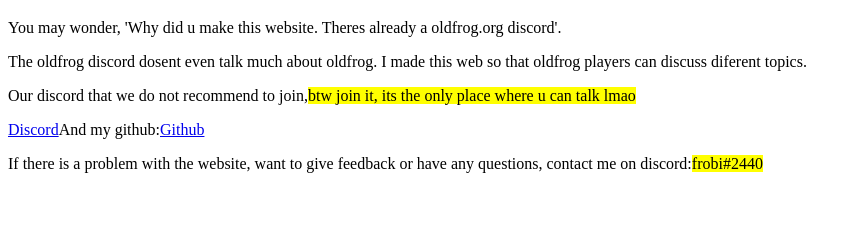
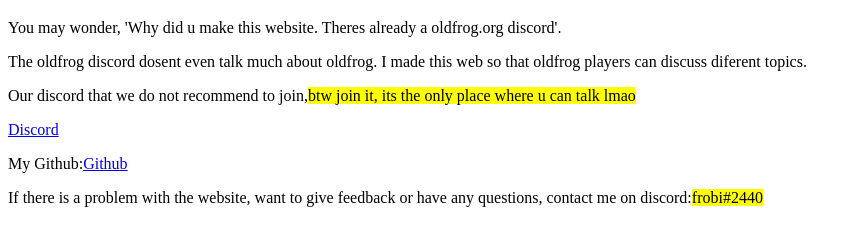
Before and after one commit to jakiczlwei/oldfrog, a plain HTML site: page index.html in a window 1280 px wide. Shown: the part 61-306 px from the top of the page, without its empty margins (0-861 px from the left). Drawn offline with Linux system fonts and the light colour scheme.

Commit message:
Update index.html

```diff
--- a/index.html
+++ b/index.html
@@ -9,7 +9,8 @@
 <p>You may wonder, 'Why did u make this website. Theres already a oldfrog.org discord'.</p>
 <p>The oldfrog discord dosent even talk much about oldfrog. I made this web so that oldfrog players can discuss diferent topics.</p>
 <p>Our discord that we do not recommend to join,<mark>btw join it, its the only place where u can talk lmao<mark><p/>
-<p><a href="https://discord.gg/74szG9QhXf">Discord</a>And my github:<a href="github.com/frobii">Github</a></p>
+<p><a href="https://discord.gg/74szG9QhXf">Discord</a></p>
+<p>My Github:<a href="github.com/frobii">Github</a></p>
 <p>If there is a problem with the website, want to give feedback or have any questions, contact me on discord:<mark>frobi#2440<mark></p>
 
 </body>
```
